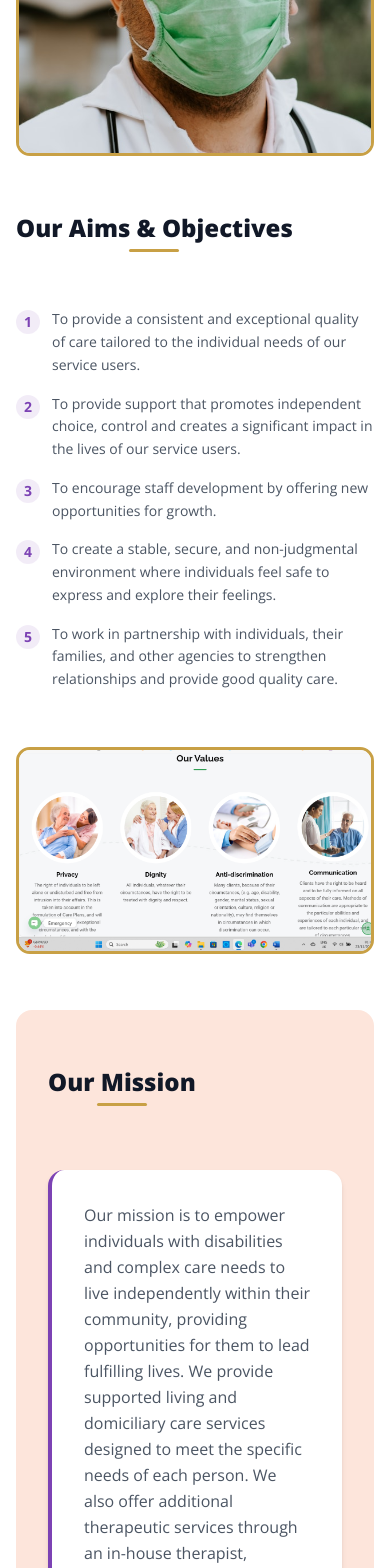
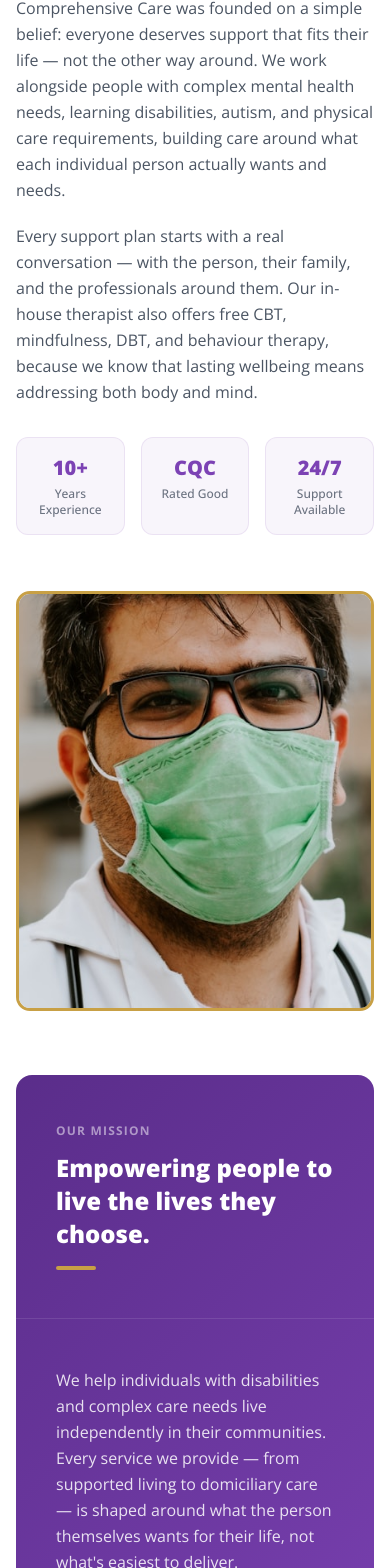
Before and after one commit to seunjoe999/healthark, a React (Vite) app in the folder website/: page / in a window 390 px wide. Shown: the part 3957-5525 px from the top of the page. Built offline with nearby package versions, Linux system fonts and the light colour scheme; the HTML template or start-up script is replaced by a standard one; a web font is replaced by a local one.

Commit message:
Redesign About Us section; remove images from About and How We Work; SVG icons throughout

```diff
--- a/website/src/pages/Home.tsx
+++ b/website/src/pages/Home.tsx
@@ -117,14 +117,22 @@ const TIMETABLE = [
 
 /* — How We Work data — */
 const HELP_CARDS = [
-  { icon: '💊', label: 'Medication Reminders',   color: '#d4845a' },
-  { icon: '🏃', label: 'Staying Active',           color: '#7c42b4' },
-  { icon: '🥗', label: 'Meal Prep & Groceries',   color: '#00b8b8' },
-  { icon: '🚗', label: 'Transportation',           color: '#4ab47c' },
-  { icon: '🏠', label: 'Personal Care',            color: '#cc2222' },
-  { icon: '💬', label: 'Social Support',           color: '#b47c42' },
-  { icon: '📋', label: 'Appointment Management',  color: '#5a7ab4' },
-  { icon: '🛁', label: 'Household Tasks',          color: '#9b6cc8' },
+  { label: 'Medication Reminders',  color: '#d4845a',
+    icon: <svg viewBox="0 0 24 24" fill="none" stroke="currentColor" strokeWidth={1.8} strokeLinecap="round" strokeLinejoin="round"><path d="M19 14c1.49-1.46 3-3.21 3-5.5A5.5 5.5 0 0 0 16.5 3c-1.76 0-3 .5-4.5 2-1.5-1.5-2.74-2-4.5-2A5.5 5.5 0 0 0 2 8.5c0 2.3 1.5 4.05 3 5.5l7 7Z"/></svg> },
+  { label: 'Staying Active',         color: '#7c42b4',
+    icon: <svg viewBox="0 0 24 24" fill="none" stroke="currentColor" strokeWidth={1.8} strokeLinecap="round" strokeLinejoin="round"><circle cx="12" cy="5" r="1"/><path d="m9 20 3-6 3 6"/><path d="m6 8 6 2 6-2"/><path d="M9 14c0 0-2-1-3-3s1-4 3-4"/><path d="M15 14c0 0 2-1 3-3s-1-4-3-4"/></svg> },
+  { label: 'Meal Prep & Groceries',  color: '#00b8b8',
+    icon: <svg viewBox="0 0 24 24" fill="none" stroke="currentColor" strokeWidth={1.8} strokeLinecap="round" strokeLinejoin="round"><path d="M6 2 3 6v14a2 2 0 0 0 2 2h14a2 2 0 0 0 2-2V6l-3-4z"/><line x1="3" y1="6" x2="21" y2="6"/><path d="M16 10a4 4 0 0 1-8 0"/></svg> },
+  { label: 'Transportation',          color: '#4ab47c',
+    icon: <svg viewBox="0 0 24 24" fill="none" stroke="currentColor" strokeWidth={1.8} strokeLinecap="round" strokeLinejoin="round"><rect x="1" y="3" width="15" height="13" rx="2"/><path d="M16 8h4l3 3v5h-7V8z"/><circle cx="5.5" cy="18.5" r="2.5"/><circle cx="18.5" cy="18.5" r="2.5"/></svg> },
+  { label: 'Personal Care',           color: '#cc2222',
+    icon: <svg viewBox="0 0 24 24" fill="none" stroke="currentColor" strokeWidth={1.8} strokeLinecap="round" strokeLinejoin="round"><path d="M20 21v-2a4 4 0 0 0-4-4H8a4 4 0 0 0-4 4v2"/><circle cx="12" cy="7" r="4"/></svg> },
+  { label: 'Social Support',          color: '#b47c42',
+    icon: <svg viewBox="0 0 24 24" fill="none" stroke="currentColor" strokeWidth={1.8} strokeLinecap="round" strokeLinejoin="round"><path d="M17 21v-2a4 4 0 0 0-4-4H5a4 4 0 0 0-4 4v2"/><circle cx="9" cy="7" r="4"/><path d="M23 21v-2a4 4 0 0 0-3-3.87"/><path d="M16 3.13a4 4 0 0 1 0 7.75"/></svg> },
+  { label: 'Appointment Management', color: '#5a7ab4',
+    icon: <svg viewBox="0 0 24 24" fill="none" stroke="currentColor" strokeWidth={1.8} strokeLinecap="round" strokeLinejoin="round"><rect x="3" y="4" width="18" height="18" rx="2" ry="2"/><line x1="16" y1="2" x2="16" y2="6"/><line x1="8" y1="2" x2="8" y2="6"/><line x1="3" y1="10" x2="21" y2="10"/></svg> },
+  { label: 'Household Tasks',         color: '#9b6cc8',
+    icon: <svg viewBox="0 0 24 24" fill="none" stroke="currentColor" strokeWidth={1.8} strokeLinecap="round" strokeLinejoin="round"><path d="M3 9l9-7 9 7v11a2 2 0 0 1-2 2H5a2 2 0 0 1-2-2z"/><polyline points="9 22 9 12 15 12 15 22"/></svg> },
 ]
 const STEPS = [
   { num: '01', title: 'Initial Enquiry',   desc: 'Contact us via phone, email or our referral form. Our friendly team will discuss your needs and how we can help.' },
@@ -308,46 +316,116 @@ export default function Home() {
 
         <div className="py-16 bg-white px-4">
           <div className="max-w-6xl mx-auto">
-          <div className="rounded-2xl overflow-hidden h-72 md:h-96 photo-card mb-14">
-            <img src="/about-team.jpg" alt="Comprehensive Care Team" className="w-full h-full object-cover" />
+
+            {/* Who We Are — text left, photo right */}
+            <div className="grid lg:grid-cols-2 gap-14 items-center mb-16">
+              <div>
+                <p className="text-xs font-bold text-brand-purple uppercase tracking-widest mb-3">Who We Are</p>
+                <h3 className="text-3xl font-black text-gray-900 mb-6 leading-tight">
+                  Built on Trust,<br />Driven by Compassion
+                </h3>
+                <p className="text-gray-600 leading-relaxed mb-5">
+                  Comprehensive Care was founded on a simple belief: everyone deserves support that fits their life — not the other way around. We work alongside people with complex mental health needs, learning disabilities, autism, and physical care requirements, building care around what each individual person actually wants and needs.
+                </p>
+                <p className="text-gray-600 leading-relaxed mb-8">
+                  Every support plan starts with a real conversation — with the person, their family, and the professionals around them. Our in-house therapist also offers free CBT, mindfulness, DBT, and behaviour therapy, because we know that lasting wellbeing means addressing both body and mind.
+                </p>
+                <div className="grid grid-cols-3 gap-4">
+                  {[
+                    { num: '10+', label: 'Years Experience' },
+                    { num: 'CQC', label: 'Rated Good' },
+                    { num: '24/7', label: 'Support Available' },
+                  ].map(s => (
+                    <div key={s.label} className="text-center p-4 rounded-xl bg-brand-purple/5 border border-brand-purple/10">
+                      <div className="text-xl font-black text-brand-purple">{s.num}</div>
+                      <div className="text-xs text-gray-500 font-medium mt-1">{s.label}</div>
                     </div>
-
-          {/* Aims */}
-          <div className="grid lg:grid-cols-2 gap-14 items-start mb-14">
-            <div>
-              <h3 className="text-2xl font-black text-gray-900 mb-6 heading-underline">Our Aims &amp; Objectives</h3>
-              <ul className="space-y-4 mt-8">
-                {AIMS.map((a, i) => (
-                  <li key={i} className="flex gap-3">
-                    <span className="w-6 h-6 rounded-full bg-brand-purple/10 text-brand-purple flex items-center justify-center flex-shrink-0 font-bold text-sm mt-0.5">{i + 1}</span>
-                    <p className="text-gray-600 text-sm leading-relaxed">{a}</p>
-                  </li>
                   ))}
-              </ul>
                 </div>
-            <div className="photo-card overflow-hidden rounded-2xl">
-              <img src="/values-pic.png" alt="Our Values" className="w-full object-cover" />
+              </div>
+              <div className="photo-card rounded-2xl overflow-hidden h-[420px]">
+                <img src="/about-team.jpg" alt="Our Care Team" className="w-full h-full object-cover" />
               </div>
             </div>
 
-          {/* Mission */}
-          <div className="py-14 bg-peach-light rounded-2xl px-8 mb-14">
-            <h3 className="text-2xl font-black text-gray-900 mb-8 heading-underline text-center">Our Mission</h3>
-            <div className="grid lg:grid-cols-2 gap-10 items-center mt-8">
-              <div className="bg-white rounded-2xl shadow-md p-8 text-left border-l-4 border-brand-purple">
-                <p className="text-gray-600 leading-relaxed text-base">
-                  Our mission is to empower individuals with disabilities and complex care needs to live independently within their community, providing opportunities for them to lead fulfilling lives. We provide supported living and domiciliary care services designed to meet the specific needs of each person. We also offer additional therapeutic services through an in-house therapist, providing free intensive CBT therapy, mindfulness, DBT, and behaviour therapy. This holistic approach ensures individuals receive comprehensive care addressing both physical and mental health needs.
+            {/* Our Mission — purple panel, no image */}
+            <div className="mb-16 rounded-2xl overflow-hidden"
+              style={{ background: 'linear-gradient(135deg, #5a2d8a 0%, #7c42b4 100%)' }}>
+              <div className="grid lg:grid-cols-5">
+                <div className="lg:col-span-2 px-10 py-12 flex flex-col justify-center border-b lg:border-b-0 lg:border-r border-white/10">
+                  <p className="text-white/50 text-xs font-bold uppercase tracking-widest mb-3">Our Mission</p>
+                  <h3 className="text-2xl font-black text-white leading-snug mb-4">
+                    Empowering people to live the lives they choose.
+                  </h3>
+                  <div className="w-10 h-1 bg-brand-gold rounded-full" />
+                </div>
+                <div className="lg:col-span-3 px-10 py-12 flex flex-col justify-center gap-4">
+                  <p className="text-white/85 text-base leading-relaxed">
+                    We help individuals with disabilities and complex care needs live independently in their communities. Every service we provide — from supported living to domiciliary care — is shaped around what the person themselves wants for their life, not what's easiest to deliver.
                   </p>
-              </div>
-              <div className="photo-card rounded-2xl overflow-hidden h-64">
-                <img src="/about-mission.jpg" alt="Our Mission" className="w-full h-full object-cover" />
+                  <p className="text-white/85 text-base leading-relaxed">
+                    We work in genuine partnership with families, commissioners, and healthcare teams to make sure the care we provide is consistent, transparent, and actually making a difference. When something isn't working, we say so — and we fix it.
+                  </p>
                 </div>
               </div>
             </div>
 
+            {/* Aims & Objectives */}
+            <div className="mb-16">
+              <h3 className="text-2xl font-black text-gray-900 mb-2 heading-underline text-center">Our Aims &amp; Objectives</h3>
+              <p className="text-center text-gray-500 max-w-2xl mx-auto mb-10 mt-6 text-sm">
+                These commitments guide everything we do — from individual care plans to how we run our organisation.
+              </p>
+              <div className="grid sm:grid-cols-2 lg:grid-cols-3 gap-4">
+                {AIMS.map((a, i) => (
+                  <div key={i} className="flex gap-4 p-5 rounded-xl border border-brand-purple/15 bg-white shadow-sm hover:shadow-md transition-shadow">
+                    <div className="w-8 h-8 rounded-lg bg-brand-purple text-white font-black text-xs flex items-center justify-center flex-shrink-0">
+                      {String(i + 1).padStart(2, '0')}
+                    </div>
+                    <p className="text-gray-600 text-sm leading-relaxed">{a}</p>
+                  </div>
+                ))}
+              </div>
+            </div>
+
+            {/* Our Values — SVG icons, horizontal card layout */}
+            <div className="bg-peach-hero rounded-2xl py-12 px-8 mb-16">
+              <h3 className="text-2xl font-black text-gray-900 mb-2 heading-underline text-center">Our Values</h3>
+              <p className="text-center text-gray-500 max-w-xl mx-auto mb-10 mt-6 text-sm">
+                The principles that shape every interaction, every care plan, and every decision we make.
+              </p>
+              <div className="grid sm:grid-cols-2 lg:grid-cols-3 gap-5">
+                {[
+                  { title: 'Privacy', color: '#7c42b4', desc: 'The right of individuals to be left alone and free from intrusion — always taken into account when we create and review care plans.',
+                    icon: <svg viewBox="0 0 24 24" fill="none" stroke="currentColor" strokeWidth={1.8} strokeLinecap="round" strokeLinejoin="round" className="w-6 h-6"><path d="M12 22s8-4 8-10V5l-8-3-8 3v7c0 6 8 10 8 10z"/></svg> },
+                  { title: 'Dignity', color: '#cc2222', desc: 'Whatever their circumstances, every person we support has the right to be treated with dignity and full respect at all times.',
+                    icon: <svg viewBox="0 0 24 24" fill="none" stroke="currentColor" strokeWidth={1.8} strokeLinecap="round" strokeLinejoin="round" className="w-6 h-6"><polygon points="12 2 15.09 8.26 22 9.27 17 14.14 18.18 21.02 12 17.77 5.82 21.02 7 14.14 2 9.27 8.91 8.26 12 2"/></svg> },
+                  { title: 'Anti-Discrimination', color: '#00b8b8', desc: 'We actively challenge discrimination based on age, disability, gender, culture, religion, or any other characteristic.',
+                    icon: <svg viewBox="0 0 24 24" fill="none" stroke="currentColor" strokeWidth={1.8} strokeLinecap="round" strokeLinejoin="round" className="w-6 h-6"><path d="M17 21v-2a4 4 0 0 0-4-4H5a4 4 0 0 0-4 4v2"/><circle cx="9" cy="7" r="4"/><path d="M23 21v-2a4 4 0 0 0-3-3.87"/><path d="M16 3.13a4 4 0 0 1 0 7.75"/></svg> },
+                  { title: 'Communication', color: '#d4845a', desc: 'People have the right to be heard and fully informed. We communicate in ways that work for each individual.',
+                    icon: <svg viewBox="0 0 24 24" fill="none" stroke="currentColor" strokeWidth={1.8} strokeLinecap="round" strokeLinejoin="round" className="w-6 h-6"><path d="M21 15a2 2 0 0 1-2 2H7l-4 4V5a2 2 0 0 1 2-2h14a2 2 0 0 1 2 2z"/></svg> },
+                  { title: 'Independence', color: '#4ab47c', desc: 'We encourage people to make their own choices and stay as independent as possible, with support only where they want it.',
+                    icon: <svg viewBox="0 0 24 24" fill="none" stroke="currentColor" strokeWidth={1.8} strokeLinecap="round" strokeLinejoin="round" className="w-6 h-6"><polyline points="23 6 13.5 15.5 8.5 10.5 1 18"/><polyline points="17 6 23 6 23 12"/></svg> },
+                  { title: 'Person-Centred', color: '#b47c42', desc: 'Every care plan is built around the individual — their values, preferences, and long-term goals always come first.',
+                    icon: <svg viewBox="0 0 24 24" fill="none" stroke="currentColor" strokeWidth={1.8} strokeLinecap="round" strokeLinejoin="round" className="w-6 h-6"><path d="M20.84 4.61a5.5 5.5 0 0 0-7.78 0L12 5.67l-1.06-1.06a5.5 5.5 0 0 0-7.78 7.78l1.06 1.06L12 21.23l7.78-7.78 1.06-1.06a5.5 5.5 0 0 0 0-7.78z"/></svg> },
+                ].map(v => (
+                  <div key={v.title} className="bg-white rounded-2xl p-5 shadow-sm border border-gray-100 flex gap-4 items-start hover:shadow-md transition-shadow">
+                    <div className="w-11 h-11 rounded-xl flex items-center justify-center flex-shrink-0"
+                      style={{ background: `${v.color}18`, color: v.color }}>
+                      {v.icon}
+                    </div>
+                    <div>
+                      <h4 className="font-black text-sm text-gray-900 mb-1">{v.title}</h4>
+                      <p className="text-gray-500 text-xs leading-relaxed">{v.desc}</p>
+                    </div>
+                  </div>
+                ))}
+              </div>
+            </div>
+
             {/* Accreditations */}
-          <div className="mb-14">
-            <h3 className="text-2xl font-black text-gray-900 mb-8 heading-underline text-center">Our Accreditations</h3>
+            <div>
+              <h3 className="text-2xl font-black text-gray-900 mb-2 heading-underline text-center">Our Accreditations</h3>
               <div className="grid sm:grid-cols-2 gap-4 mt-10">
                 {ACCREDITATIONS.map((a, i) => (
                   <div key={i} className="flex items-center gap-3 p-4 rounded-xl bg-brand-purple/5 border border-brand-purple/15">
@@ -367,19 +445,6 @@ export default function Home() {
               </div>
             </div>
 
-          {/* Values */}
-          <div className="bg-peach-hero rounded-2xl py-12 px-8">
-            <h3 className="text-2xl font-black text-gray-900 mb-10 heading-underline text-center">Our Values</h3>
-            <div className="grid sm:grid-cols-2 lg:grid-cols-3 gap-6 mt-10">
-              {ABOUT_VALUES.map(v => (
-                <div key={v.title} className="bg-white rounded-2xl p-6 shadow-sm border border-gray-100 text-center">
-                  <div className="w-16 h-16 rounded-full bg-brand-purple/10 flex items-center justify-center text-3xl mx-auto mb-4">{v.icon}</div>
-                  <h4 className="font-black text-lg text-gray-900 mb-2">{v.title}</h4>
-                  <p className="text-gray-500 text-sm leading-relaxed">{v.desc}</p>
-                </div>
-              ))}
-            </div>
-          </div>
           </div>
         </div>
       </section>
@@ -645,12 +710,6 @@ export default function Home() {
           </div>
         </div>
 
-        <div className="bg-white px-4 py-10">
-          <div className="max-w-6xl mx-auto rounded-2xl overflow-hidden h-64 md:h-80 photo-card">
-            <img src="/howwework-hero.jpg" alt="How We Work" className="w-full h-full object-cover" />
-          </div>
-        </div>
-
         {/* We Can Help */}
         <div className="py-14 bg-peach-hero px-4">
           <div className="max-w-6xl mx-auto">
@@ -663,8 +722,10 @@ export default function Home() {
             <div className="grid grid-cols-2 sm:grid-cols-4 gap-4">
               {HELP_CARDS.map(c => (
                 <div key={c.label} className="service-card p-5 text-center">
-                  <div className="w-14 h-14 rounded-full mx-auto mb-3 flex items-center justify-center text-2xl"
-                    style={{ background: `${c.color}18` }}>{c.icon}</div>
+                  <div className="w-14 h-14 rounded-full mx-auto mb-3 flex items-center justify-center"
+                    style={{ background: `${c.color}18`, color: c.color }}>
+                    <span className="w-6 h-6">{c.icon}</span>
+                  </div>
                   <p className="font-bold text-sm text-brand-red">{c.label}</p>
                 </div>
               ))}
```
Lines whose indentation alone changed are shown as unchanged.
